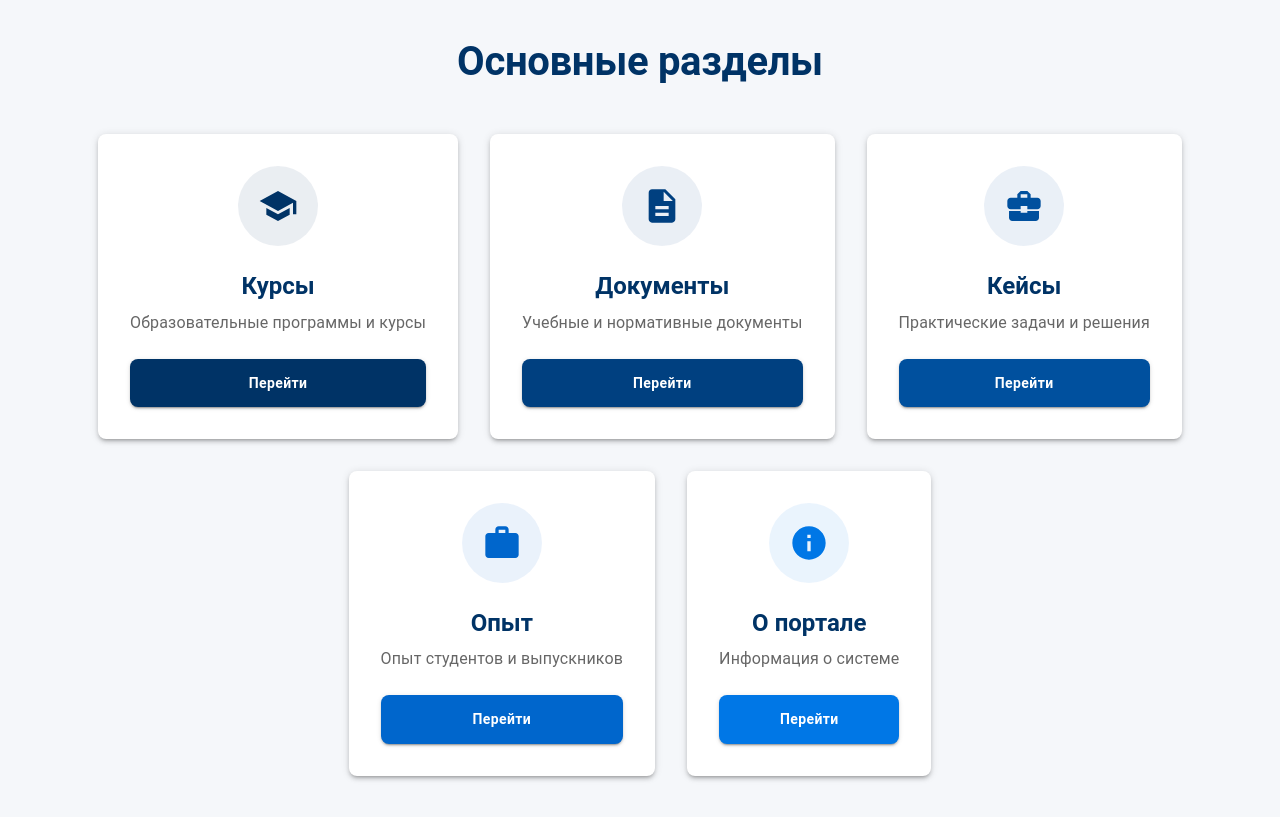
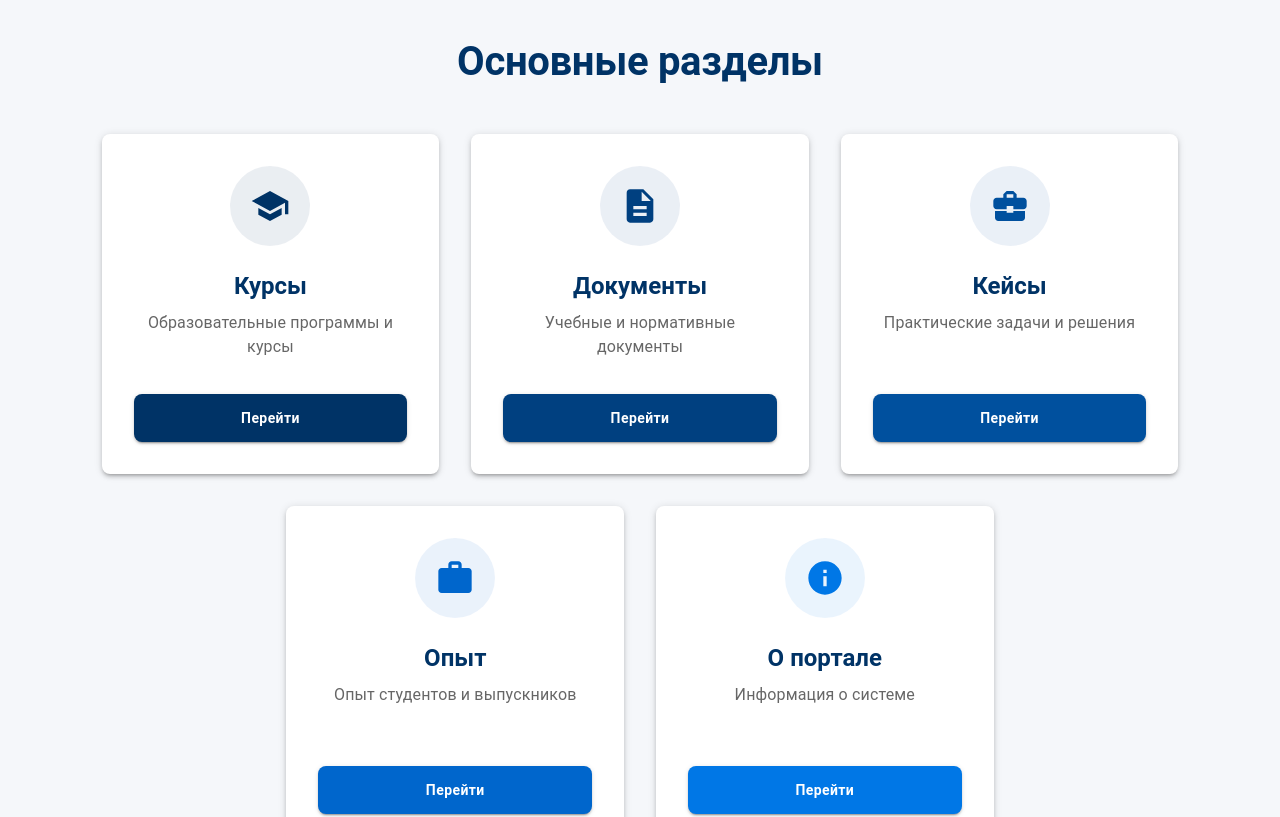
Before and after one commit to AntonDal1os/serviceKRSU, a React (Create React App) app: page / in a window 1280 px wide. Shown: the part 560-1377 px from the top of the page. Built offline with nearby package versions, Linux system fonts and the light colour scheme.

Commit message:
fix(homepage): обновил размер карточек

```diff
--- a/src/components/Home/ActionButtons.jsx
+++ b/src/components/Home/ActionButtons.jsx
@@ -61,13 +61,17 @@ const ActionButtons = () => {
         Основные разделы
       </Typography>
 
-      <Grid container spacing={4} justifyContent="center">
+      <Grid container spacing={4} justifyContent="center" alignItems="stretch">
         {buttons.map((button, index) => (
-          <Grid item xs={12} sm={6} md={4} key={index} sx={{ maxWidth: 400 }}>
+          <Grid item xs={12} sm={6} md={6} lg={4} key={index} sx={{ display: 'flex' }}>
             <Box
               sx={{
                 p: 4,
-                height: '100%',
+                width: { xs: '100%', md: '337.53px' },
+                maxWidth: { xs: '100%', md: '337.53px' },
+                height: { xs: '100%', md: '340px' },
+                minHeight: { xs: 320, md: '340px' },
+                mx: 'auto',
                 display: 'flex',
                 flexDirection: 'column',
                 alignItems: 'center',
@@ -114,6 +118,7 @@ const ActionButtons = () => {
                 variant="contained"
                 fullWidth
                 sx={{
+                  minHeight: 44,
                   backgroundColor: button.color,
                   '&:hover': {
                     backgroundColor: button.color,
```
